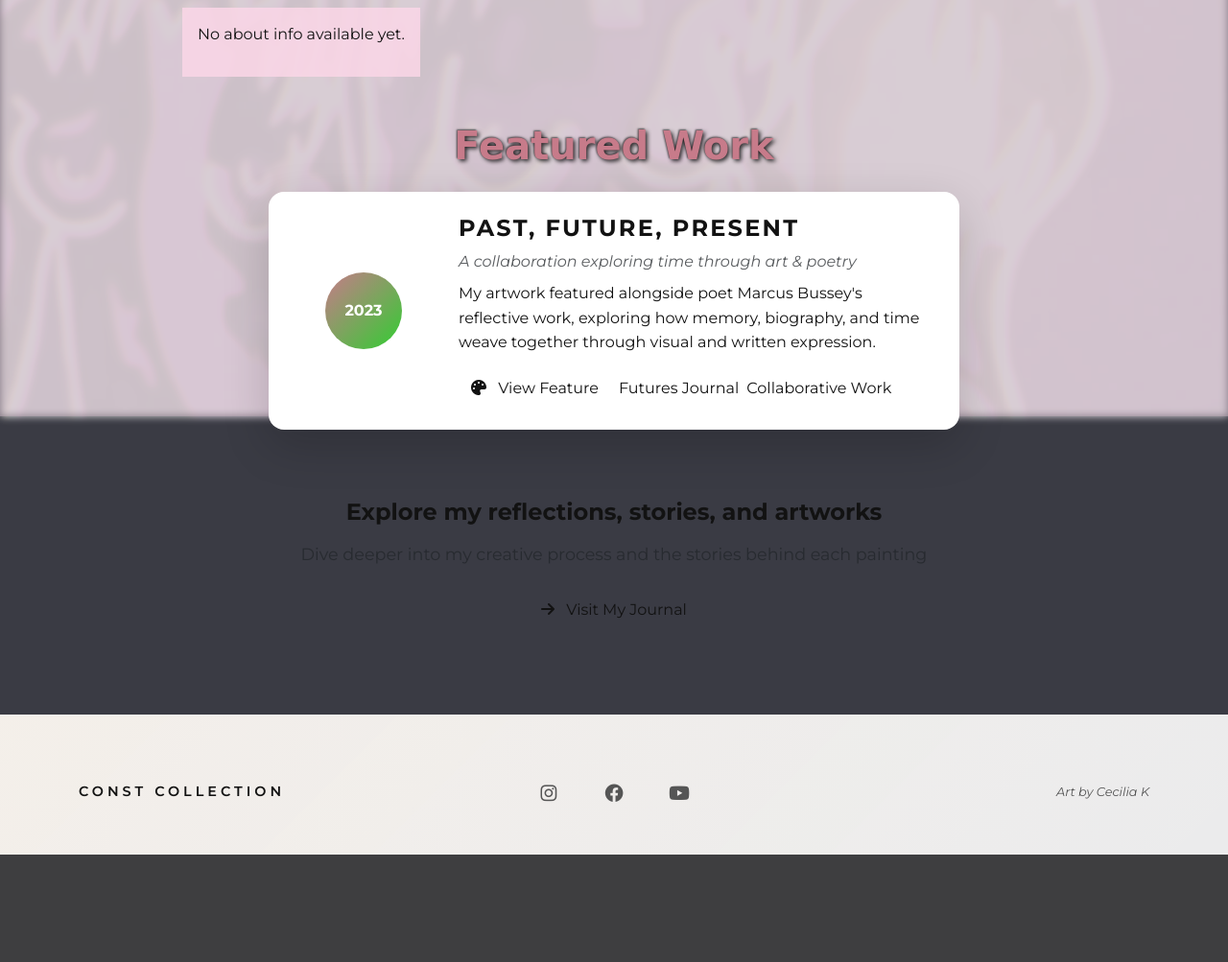
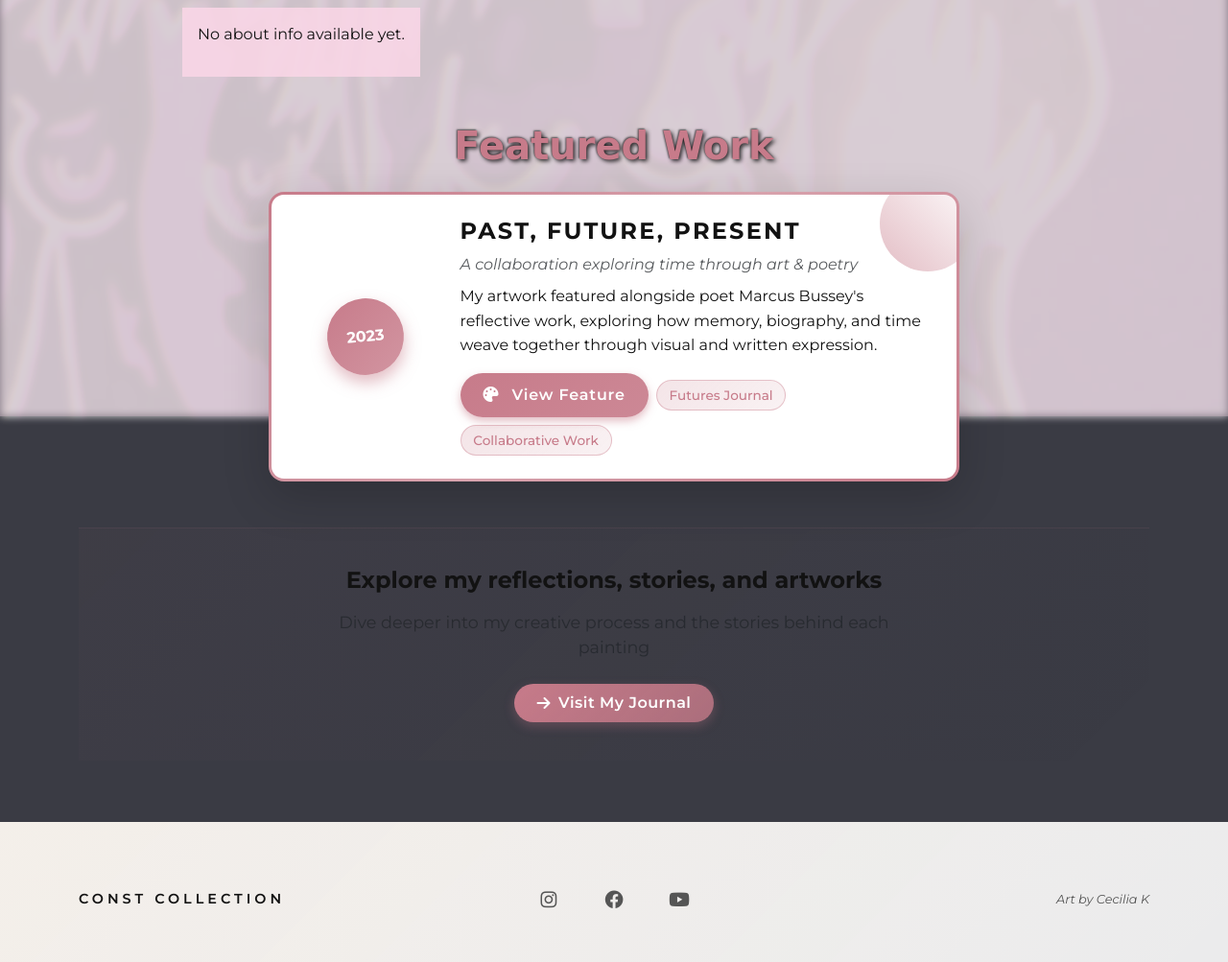
Before and after one commit to nazhameed/art-by-ck, a Django app: page /about/ in a window 1280 px wide. Shown: the part 366-1369 px from the top of the page at 96% size. Before the commit the page ends 1257 px from the top, so only its background shows below. Run offline with Django 5.2, Linux system fonts and the light colour scheme; data that the repository does not hold is empty; parts of the project's set-up code (start-up, migrations or seed data) failed here and were passed over; some web fonts are replaced.

Commit message:
style: add styling for press & publications section for improved user engagement

```diff
--- a/static/css/styles.css
+++ b/static/css/styles.css
@@ -773,3 +773,255 @@ footer .social-icons a:focus {
   border-radius: inherit;
   z-index: -1;
 }
+
+/* ==========================================================================
+   Featured Work Section (Artist-focused styling)
+   ========================================================================== */
+.press-publications {
+  background: none;
+  margin: 3rem 0;
+}
+
+.press-item {
+  transition: all 0.4s ease;
+  position: relative;
+  border: 3px solid transparent;
+  background: linear-gradient(white, white) padding-box,
+              linear-gradient(135deg, var(--ck-pop-blue), rgba(199, 123, 138, 0.7), var(--ck-pop-blue)) border-box;
+}
+
+.press-item:hover {
+  transform: translateY(-5px) rotate(0.5deg);
+  box-shadow:
+    0 1rem 3rem rgba(199, 123, 138, 0.3),
+    0 0.5rem 1rem rgba(0, 0, 0, 0.1);
+}
+
+.artistic-bg-element {
+  position: absolute;
+  top: -20px;
+  right: -20px;
+  width: 100px;
+  height: 100px;
+  background: linear-gradient(45deg, var(--ck-pop-blue), transparent);
+  border-radius: 50%;
+  opacity: 0.5;
+  z-index: 0;
+}
+
+.artistic-badge {
+  background: linear-gradient(135deg, var(--ck-pop-blue), rgba(199, 123, 138, 0.8)) !important;
+  box-shadow: 0 0.5rem 1rem rgba(199, 123, 138, 0.5);
+  transform: rotate(-5deg);
+  transition: transform 0.3s ease;
+}
+
+.press-item:hover .artistic-badge {
+  transform: rotate(0deg) scale(1.05);
+}
+
+.btn-artistic {
+  background: linear-gradient(135deg, var(--ck-pop-blue), rgba(199, 123, 138, 0.9));
+  color: white;
+  border: none;
+  padding: 0.7rem 1.5rem;
+  border-radius: 2rem;
+  font-weight: 600;
+  letter-spacing: 0.05em;
+  transition: all 0.3s ease;
+  box-shadow: 0 0.25rem 0.5rem rgba(199, 123, 138, 0.5);
+}
+
+.btn-artistic:hover {
+  transform: translateY(-2px);
+  box-shadow: 0 0.5rem 1rem rgba(199, 123, 138, 0.6);
+  color: white;
+  background: linear-gradient(135deg, rgba(199, 123, 138, 0.9), var(--ck-pop-blue));
+}
+
+.artistic-tag {
+  background: linear-gradient(135deg, rgba(199, 123, 138, 0.2), rgba(199, 123, 138, 0.1));
+  color: var(--ck-pop-blue);
+  padding: 0.3rem 0.8rem;
+  border-radius: 1rem;
+  font-size: 0.85rem;
+  font-weight: 500;
+  border: 1px solid rgba(199, 123, 138, 0.4);
+  display: inline-block;
+}
+
+.press-publications blockquote {
+  background: linear-gradient(135deg, rgba(199, 123, 138, 0.15), transparent);
+  padding: 1.5rem;
+  border-left: 4px solid var(--ck-pop-blue);
+  border-radius: 0 1rem 1rem 0;
+  position: relative;
+}
+
+.press-publications blockquote::before {
+  content: '"';
+  font-size: 3rem;
+  color: var(--ck-pop-blue);
+  opacity: 0.5;
+  position: absolute;
+  top: -0.5rem;
+  left: 1rem;
+  font-family: serif;
+}
+
+@media (max-width: 767.98px) {
+  .press-item .row {
+    text-align: center;
+  }
+
+  .artistic-badge {
+    margin-bottom: 1rem;
+    transform: rotate(-3deg);
+  }
+
+  .press-item .d-flex {
+    justify-content: center;
+  }
+
+  .artistic-bg-element {
+    display: none;
+  }
+}
+
+/* ==========================================================================
+   Inline Journal CTA Section
+   ========================================================================== */
+.journal-cta-inline {
+  background: linear-gradient(135deg, rgba(199, 123, 138, 0.03), transparent);
+  border-top: 1px solid rgba(199, 123, 138, 0.1);
+  margin-top: 2rem;
+}
+
+.inline-cta-content {
+  padding: 1rem 0;
+}
+
+.inline-cta-content h3 {
+  font-weight: 600;
+  margin-bottom: 0.75rem;
+}
+
+.inline-cta-content p {
+  margin-bottom: 1.5rem;
+  max-width: 600px;
+  margin-left: auto;
+  margin-right: auto;
+}
+
+.btn-journal-inline {
+  background: linear-gradient(135deg, var(--ck-pop-blue), rgba(199, 123, 138, 0.8));
+  color: white;
+  border: none;
+  border-radius: 2rem;
+  font-weight: 600;
+  letter-spacing: 0.03em;
+  transition: all 0.3s ease;
+  box-shadow: 0 0.25rem 0.75rem rgba(199, 123, 138, 0.3);
+  text-decoration: none;
+  display: inline-flex;
+  align-items: center;
+  font-size: 1rem;
+}
+
+.btn-journal-inline:hover {
+  transform: translateY(-2px);
+  box-shadow: 0 0.5rem 1.25rem rgba(199, 123, 138, 0.4);
+  color: white;
+  background: linear-gradient(135deg, rgba(199, 123, 138, 0.9), var(--ck-pop-blue));
+  text-decoration: none;
+}
+
+.btn-journal-inline i {
+  transition: transform 0.3s ease;
+}
+
+.btn-journal-inline:hover i {
+  transform: translateX(3px);
+}
+
+/* ==========================================================================
+   Journal Read More Feature
+   ========================================================================== */
+.journal-content-wrapper {
+  position: relative;
+}
+
+.expandable-text {
+  position: relative;
+}
+
+.text-preview {
+  position: relative;
+  overflow: hidden;
+}
+
+.text-fade {
+  position: absolute;
+  bottom: 0;
+  left: 0;
+  right: 0;
+  height: 30px;
+  background: linear-gradient(transparent, rgba(250, 214, 230, 0.9));
+  pointer-events: none;
+}
+
+.read-more-btn {
+  background: none;
+  border: none;
+  font-size: 0.9rem;
+  transition: all 0.3s ease;
+  cursor: pointer;
+}
+
+.read-more-btn:hover {
+  color: var(--ck-pop-blue) !important;
+  transform: translateY(-1px);
+}
+
+.read-more-btn:focus {
+  outline: none;
+  box-shadow: 0 0 0 2px rgba(199, 123, 138, 0.3);
+  border-radius: 0.25rem;
+}
+
+.read-more-btn i {
+  transition: transform 0.3s ease;
+}
+
+.read-more-btn:hover i {
+  transform: scale(1.1);
+}
+
+@media (max-width: 767.98px) {
+  .text-fade {
+    height: 25px;
+  }
+
+  .read-more-btn {
+    font-size: 0.85rem;
+  }
+}
+
+@media (max-width: 767.98px) {
+  .journal-cta-card {
+    padding: 2.5rem 1.5rem !important;
+  }
+
+  .journal-cta-card h3 {
+    font-size: 1.5rem !important;
+  }
+
+  .journal-cta-card .lead {
+    font-size: 1rem !important;
+  }
+
+  .btn-journal-cta {
+    padding: 0.75rem 2rem !important;
+    font-size: 1rem !important;
+  }
+}
```
